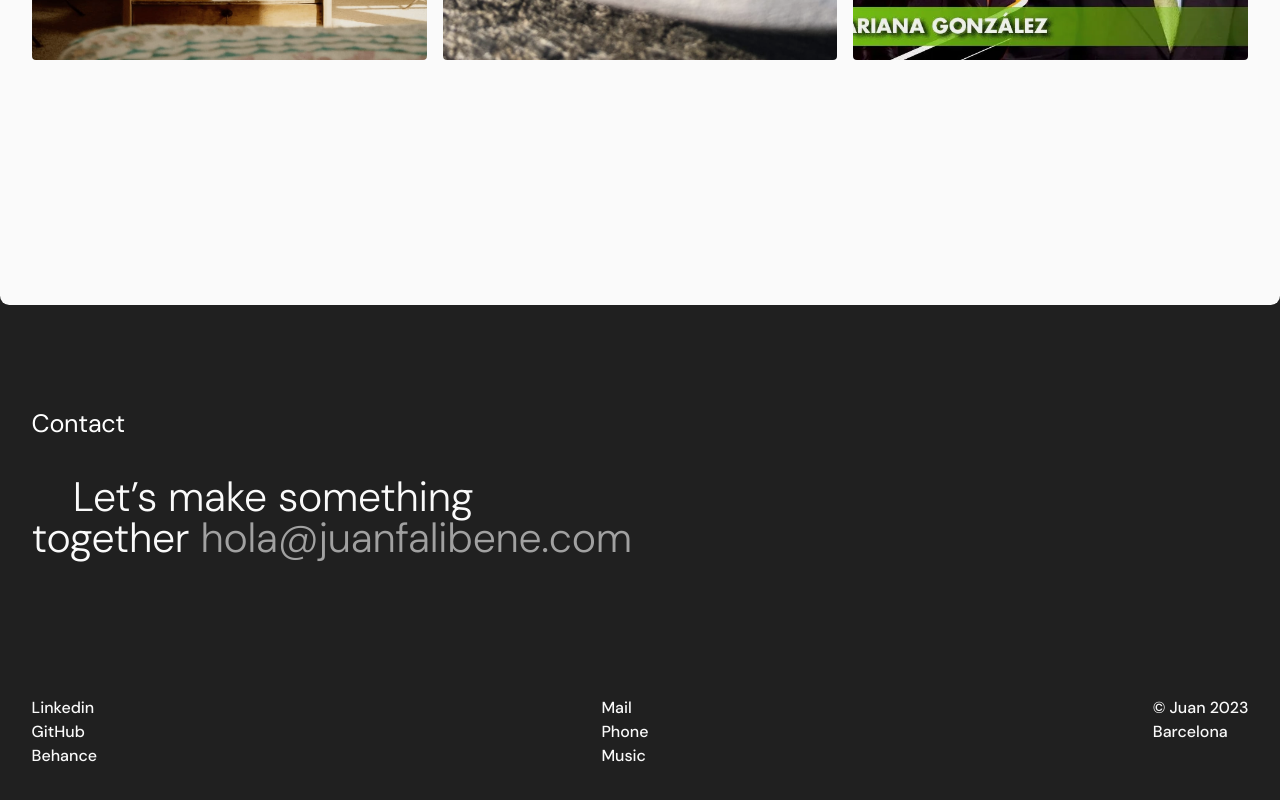
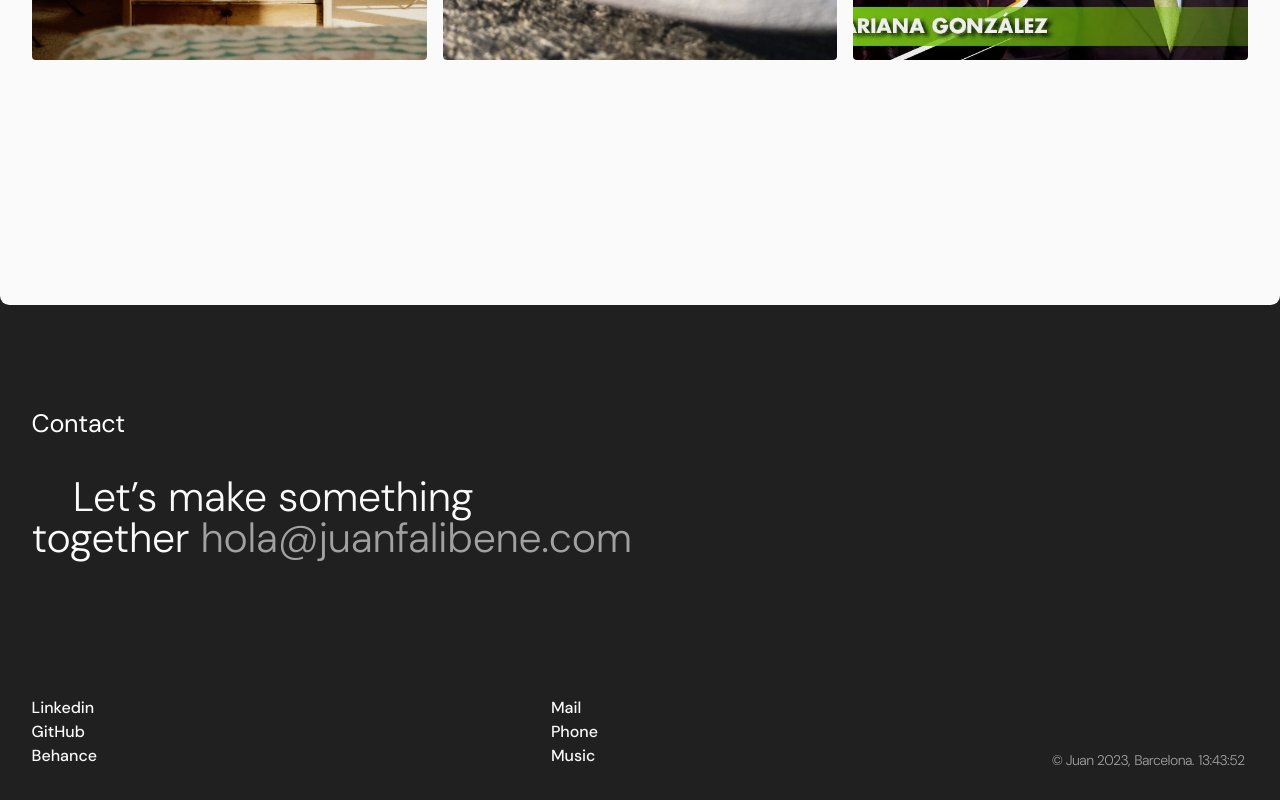
Before and after one commit to juanfalibene/react-portfolio, a React (Create React App) app: page / in a window 1280 px wide. Shown: the part 2927-3727 px from the top of the page. Built offline with nearby package versions, Linux system fonts and the light colour scheme.

Commit message:
Footer structure + js function clock created

```diff
--- a/src/components/Footer.jsx
+++ b/src/components/Footer.jsx
@@ -1,7 +1,15 @@
-import React from "react";
+import React, { useState, useEffect } from "react";
 import { about_links } from "../data";
 
 export default function Footer() {
+  const clock = () => {
+    const date = new Date();
+    const h = date.getHours();
+    const m = date.getMinutes();
+    const s = date.getSeconds();
+    return `${h}:${m}:${s}`;
+  };
+  const [time, setTime] = useState(clock());
   const professional_links = about_links.filter(
     (link_pro) => link_pro.category === "professional"
   );
@@ -11,6 +19,15 @@ export default function Footer() {
   const credit_links = about_links.filter(
     (link_credit) => link_credit.category === "credit"
   );
+  useEffect(() => {
+    const intervalId = setInterval(() => {
+      setTime(clock());
+    }, 1000);
+
+    return () => {
+      clearInterval(intervalId);
+    };
+  }, []);
   return (
     <>
       <footer className="footer" id="footer">
@@ -44,19 +61,11 @@ export default function Footer() {
             ))}
           </ul>
 
-          <ul className="footer-links">
+          <ul className="footer-links" id="credits">
             {credit_links.map((link_cre) => (
-              <li key={link_cre.name}>
-                <a
-                  href={link_cre.link}
-                  alt={link_cre.name}
-                  target="_blank"
-                  rel="noreferrer"
-                >
-                  {link_cre.name}
-                </a>
-              </li>
+              <li key={link_cre.name}>{link_cre.name}</li>
             ))}
+            <li>{time}</li>
           </ul>
         </div>
       </footer>
```
